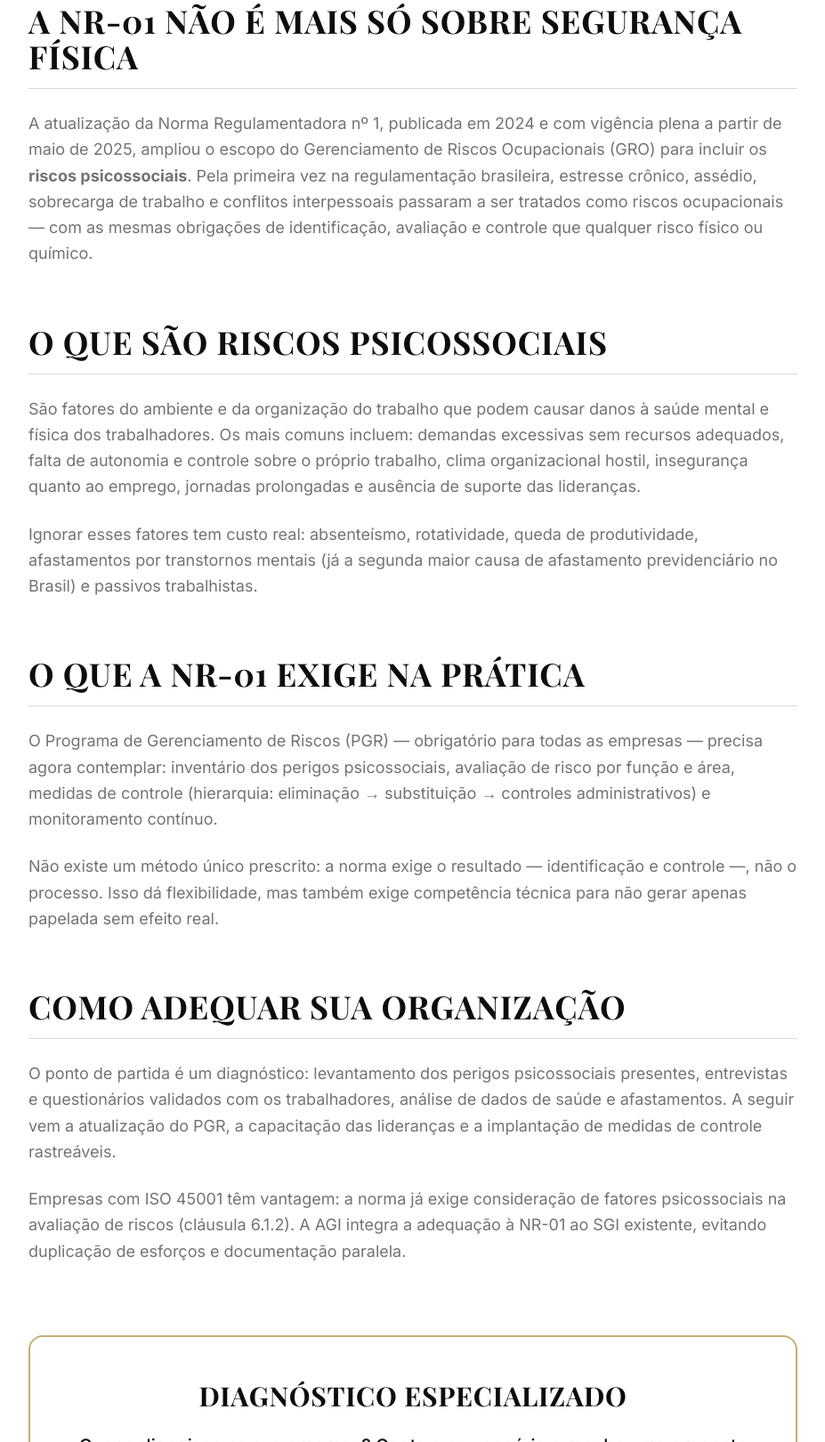
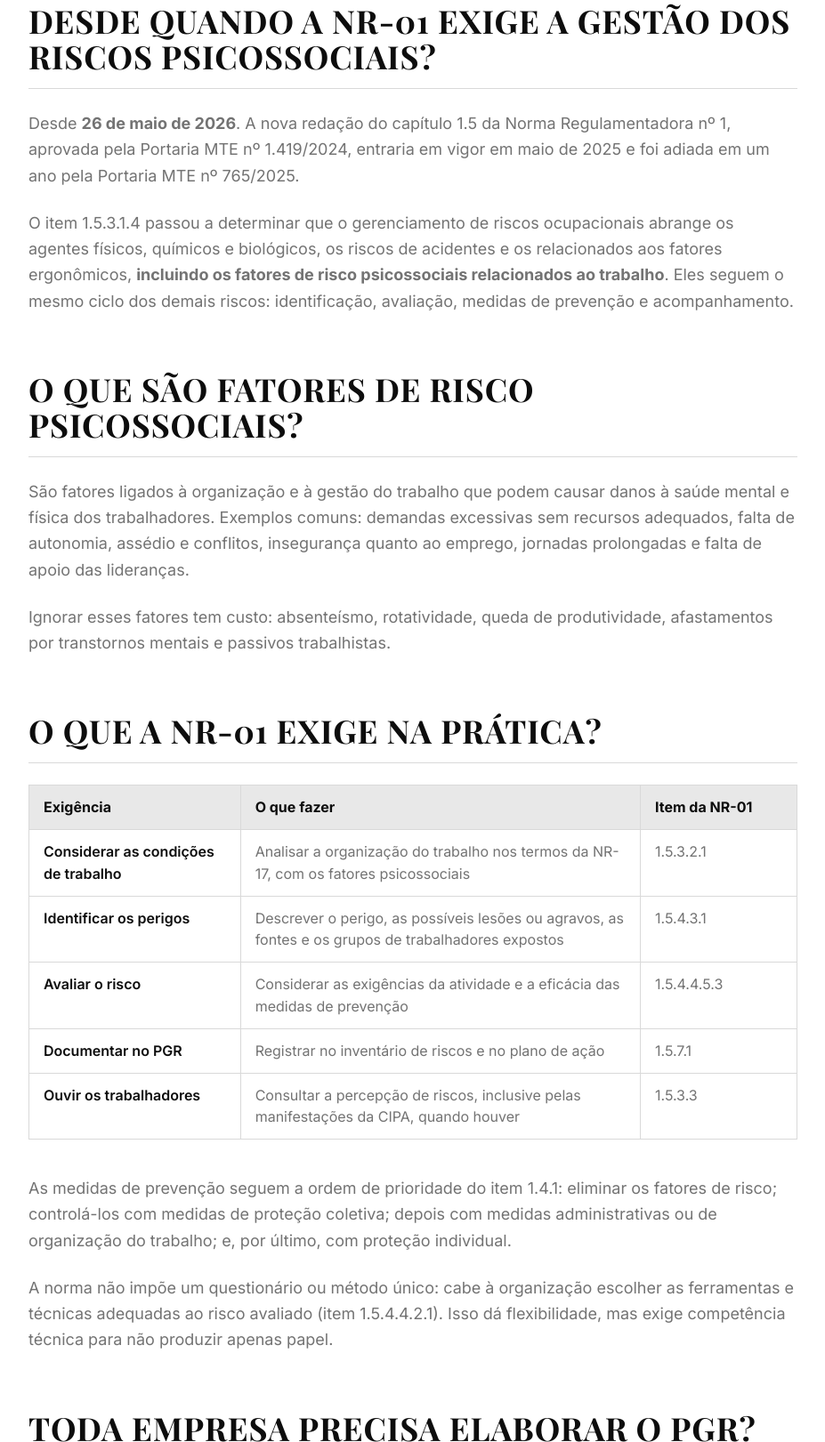
Before and after one commit to andradegestaointegrada-cell/consultoria-performance-premium-ouo1fd0b0, an Astro site: page /insights/nr-01-riscos-psicossociais in a window 1280 px wide. Shown: the part 1179-2800 px from the top of the page at 89% size, without its empty margins (176-1103 px from the left). Built offline with nearby package versions, Linux system fonts and the light colour scheme; Astro itself is replaced by a stand-in of ours; a web font is replaced by a local one.

Commit message:
Corrigir vigencia dos riscos psicossociais no artigo de NR-01 e citar fontes oficiais
Co-Authored-By: Claude Sonnet 5.5 <noreply@anthropic.com>

```diff
--- a/src/content/artigos/nr-01-riscos-psicossociais.md
+++ b/src/content/artigos/nr-01-riscos-psicossociais.md
@@ -1,31 +1,54 @@
 ---
 title: "NR-01 e Riscos Psicossociais: A Atualização que Mudou a SST no Brasil"
 seo_title: "NR-01 e riscos psicossociais: o que a norma exige"
-summary: "Desde 2025 a NR-01 exige identificar e gerenciar riscos psicossociais no trabalho. O que a norma pede, o que são esses riscos e como se adequar."
+summary: "Os riscos psicossociais entraram no gerenciamento de riscos da NR-01 em 26 de maio de 2026. O que a norma exige e como adequar o PGR da empresa."
 category: "Saúde e Segurança"
 image: "../../assets/blog/nr-01-riscos-psicossociais-capa.webp"
 imageAlt: "NR-01 e Riscos Psicossociais: A Atualização que Mudou a SST no Brasil"
 published_date: 2026-10-06T11:00:00.000Z
+updated_date: 2026-11-28T11:00:00.000Z
 is_highlighted: false
 ---
-## A NR-01 Não É Mais Só Sobre Segurança Física
+## Desde quando a NR-01 exige a gestão dos riscos psicossociais?
 
-A atualização da Norma Regulamentadora nº 1, publicada em 2024 e com vigência plena a partir de maio de 2025, ampliou o escopo do Gerenciamento de Riscos Ocupacionais (GRO) para incluir os **riscos psicossociais**. Pela primeira vez na regulamentação brasileira, estresse crônico, assédio, sobrecarga de trabalho e conflitos interpessoais passaram a ser tratados como riscos ocupacionais — com as mesmas obrigações de identificação, avaliação e controle que qualquer risco físico ou químico.
+Desde **26 de maio de 2026**. A nova redação do capítulo 1.5 da Norma Regulamentadora nº 1, aprovada pela Portaria MTE nº 1.419/2024, entraria em vigor em maio de 2025 e foi adiada em um ano pela Portaria MTE nº 765/2025.
 
-## O Que São Riscos Psicossociais
+O item 1.5.3.1.4 passou a determinar que o gerenciamento de riscos ocupacionais abrange os agentes físicos, químicos e biológicos, os riscos de acidentes e os relacionados aos fatores ergonômicos, **incluindo os fatores de risco psicossociais relacionados ao trabalho**. Eles seguem o mesmo ciclo dos demais riscos: identificação, avaliação, medidas de prevenção e acompanhamento.
 
-São fatores do ambiente e da organização do trabalho que podem causar danos à saúde mental e física dos trabalhadores. Os mais comuns incluem: demandas excessivas sem recursos adequados, falta de autonomia e controle sobre o próprio trabalho, clima organizacional hostil, insegurança quanto ao emprego, jornadas prolongadas e ausência de suporte das lideranças.
+## O que são fatores de risco psicossociais?
 
-Ignorar esses fatores tem custo real: absenteísmo, rotatividade, queda de produtividade, afastamentos por transtornos mentais (já a segunda maior causa de afastamento previdenciário no Brasil) e passivos trabalhistas.
+São fatores ligados à organização e à gestão do trabalho que podem causar danos à saúde mental e física dos trabalhadores. Exemplos comuns: demandas excessivas sem recursos adequados, falta de autonomia, assédio e conflitos, insegurança quanto ao emprego, jornadas prolongadas e falta de apoio das lideranças.
 
-## O Que a NR-01 Exige na Prática
+Ignorar esses fatores tem custo: absenteísmo, rotatividade, queda de produtividade, afastamentos por transtornos mentais e passivos trabalhistas.
 
-O Programa de Gerenciamento de Riscos (PGR) — obrigatório para todas as empresas — precisa agora contemplar: inventário dos perigos psicossociais, avaliação de risco por função e área, medidas de controle (hierarquia: eliminação → substituição → controles administrativos) e monitoramento contínuo.
+## O que a NR-01 exige na prática?
 
-Não existe um método único prescrito: a norma exige o resultado — identificação e controle —, não o processo. Isso dá flexibilidade, mas também exige competência técnica para não gerar apenas papelada sem efeito real.
+| Exigência | O que fazer | Item da NR-01 |
+| --- | --- | --- |
+| Considerar as condições de trabalho | Analisar a organização do trabalho nos termos da NR-17, com os fatores psicossociais | 1.5.3.2.1 |
+| Identificar os perigos | Descrever o perigo, as possíveis lesões ou agravos, as fontes e os grupos de trabalhadores expostos | 1.5.4.3.1 |
+| Avaliar o risco | Considerar as exigências da atividade e a eficácia das medidas de prevenção | 1.5.4.4.5.3 |
+| Documentar no PGR | Registrar no inventário de riscos e no plano de ação | 1.5.7.1 |
+| Ouvir os trabalhadores | Consultar a percepção de riscos, inclusive pelas manifestações da CIPA, quando houver | 1.5.3.3 |
 
-## Como Adequar Sua Organização
+As medidas de prevenção seguem a ordem de prioridade do item 1.4.1: eliminar os fatores de risco; controlá-los com medidas de proteção coletiva; depois com medidas administrativas ou de organização do trabalho; e, por último, com proteção individual.
 
-O ponto de partida é um diagnóstico: levantamento dos perigos psicossociais presentes, entrevistas e questionários validados com os trabalhadores, análise de dados de saúde e afastamentos. A seguir vem a atualização do PGR, a capacitação das lideranças e a implantação de medidas de controle rastreáveis.
+A norma não impõe um questionário ou método único: cabe à organização escolher as ferramentas e técnicas adequadas ao risco avaliado (item 1.5.4.4.2.1). Isso dá flexibilidade, mas exige competência técnica para não produzir apenas papel.
 
-Empresas com ISO 45001 têm vantagem: a norma já exige consideração de fatores psicossociais na avaliação de riscos (cláusula 6.1.2). A AGI integra a adequação à NR-01 ao SGI existente, evitando duplicação de esforços e documentação paralela.
+## Toda empresa precisa elaborar o PGR?
+
+Não. O microempreendedor individual (MEI) está dispensado (item 1.8.1). Também ficam dispensadas as microempresas e empresas de pequeno porte de graus de risco 1 e 2 que não identificarem exposições a agentes físicos, químicos e biológicos e declararem as informações digitais previstas na norma (item 1.8.4).
+
+Atenção: a dispensa é apenas da elaboração do PGR. Ela **não afasta o cumprimento das demais disposições das Normas Regulamentadoras** (item 1.8.5), entre elas a NR-17.
+
+## Como adequar a sua organização?
+
+O ponto de partida é um diagnóstico: levantamento dos fatores de risco presentes, entrevistas e questionários com os trabalhadores e análise de dados de saúde e afastamentos. Depois vêm a atualização do PGR, a capacitação das lideranças e a implantação de medidas de prevenção rastreáveis.
+
+Empresas com ISO 45001 saem na frente: a norma já cita fatores sociais, como carga e horário de trabalho, assédio e intimidação, na identificação de perigos (item 6.1.2.1). A AGI integra a adequação à NR-01 ao sistema de gestão existente, sem documentação paralela.
+
+## Fontes oficiais
+
+- [NR-01: texto vigente (Ministério do Trabalho e Emprego)](https://www.gov.br/trabalho-e-emprego/pt-br/acesso-a-informacao/participacao-social/conselhos-e-orgaos-colegiados/comissao-tripartite-partitaria-permanente/normas-regulamentadora/normas-regulamentadoras-vigentes/nr-1)
+- [Portaria MTE nº 765, de 15 de maio de 2025](https://www.gov.br/trabalho-e-emprego/pt-br/assuntos/inspecao-do-trabalho/seguranca-e-saude-no-trabalho/sst-portarias/2025/portaria-mte-no-765-prorroga-inicio-de-vigencia-cap-1-5-da-nr-01.pdf/view)
+- [Manual de interpretação e aplicação do GRO da NR-01 (MTE, 2026)](https://www.gov.br/trabalho-e-emprego/pt-br/assuntos/inspecao-do-trabalho/manuais-e-publicacoes/2026/manual_gro_pgr_da_nr_1.pdf)
```
